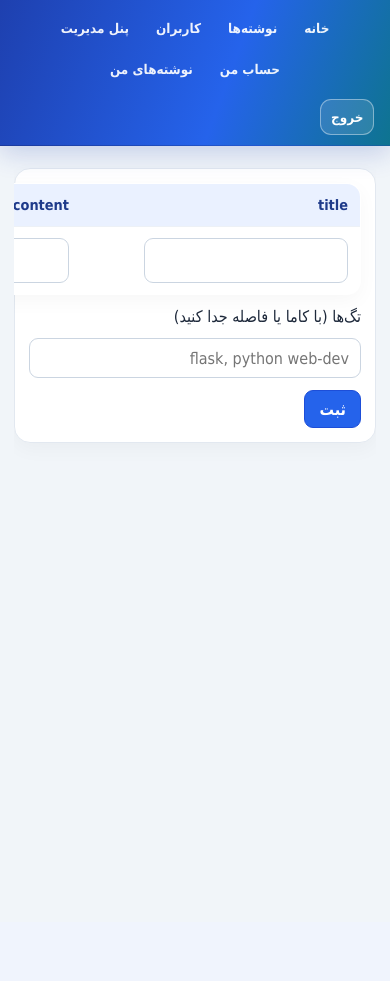
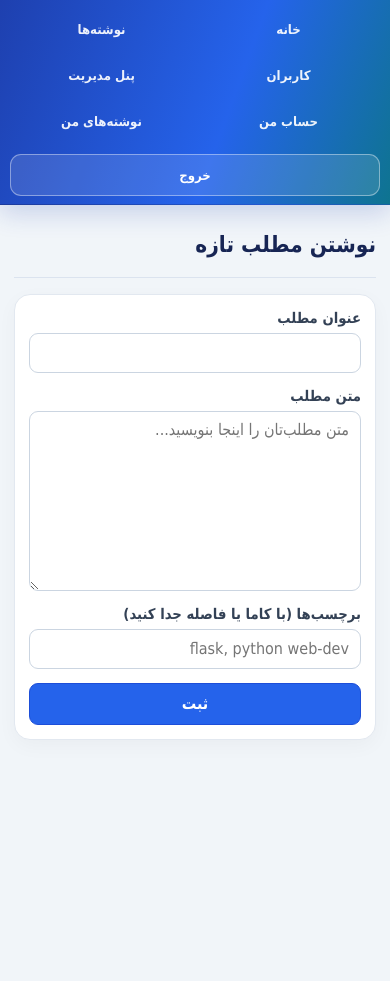
Before and after one commit to AlirezaAsady/flask-blog-platform, a Flask app: page /users/posts/new in a window 390 px wide. Before the commit the page ends 443 px from the top, so only its background shows below. Run offline with Flask 3, Linux system fonts and the light colour scheme; the visitor is signed in with stand-in values (Sample User, id 1); parts of the project's set-up code (start-up, migrations or seed data) failed here and were passed over.

Commit message:
feat(ui): improve mobile layouts and post editor

```diff
--- a/static/style.css
+++ b/static/style.css
@@ -140,6 +140,40 @@ td form {
   box-shadow: 0 6px 20px rgba(15, 23, 42, 0.035);
 }
 
+.page-content > .post-composer-form {
+  display: grid;
+  grid-template-columns: minmax(0, 1fr);
+  align-items: stretch;
+}
+
+.post-form-field {
+  display: grid;
+  min-width: 0;
+  gap: 7px;
+}
+
+.post-form-field label {
+  color: #334155;
+  font-size: 0.92rem;
+  font-weight: 700;
+}
+
+.post-form-field input,
+.post-form-field textarea {
+  width: 100%;
+}
+
+.post-form-field textarea {
+  min-height: 190px;
+  resize: vertical;
+  line-height: 1.8;
+}
+
+.post-composer-form > button {
+  justify-self: start;
+  min-width: 110px;
+}
+
 .page-content input[type="text"],
 .page-content input[type="password"],
 .page-content input[type="number"],
@@ -191,6 +225,21 @@ td form {
   border-radius: 14px;
   background: #fff;
   box-shadow: 0 6px 20px rgba(15, 23, 42, 0.035);
+}
+
+.table-scroll {
+  max-width: 100%;
+  margin: 0 0 22px;
+  overflow-x: auto;
+  overscroll-behavior-inline: contain;
+  scrollbar-color: #94a3b8 #e2e8f0;
+  scrollbar-width: thin;
+  -webkit-overflow-scrolling: touch;
+}
+
+.table-scroll:focus-visible {
+  outline: 3px solid #60a5fa;
+  outline-offset: 3px;
 }
 
 .page-content th {
@@ -878,47 +927,170 @@ td form {
 
 @media (max-width: 620px) {
   .site-nav {
-    align-items: flex-start;
+    align-items: stretch;
+    padding: 8px 10px;
   }
 
   .site-nav-links {
-    gap: 5px;
+    display: grid;
+    flex: 1 1 auto;
+    width: 100%;
+    grid-template-columns: repeat(3, minmax(0, 1fr));
+    gap: 4px;
   }
 
   .site-nav a,
   .site-nav-logout button {
-    min-height: 36px;
-    padding: 0 10px;
-    font-size: 0.84rem;
+    min-width: 0;
+    min-height: 42px;
+    padding: 4px 5px;
+    font-size: 0.82rem;
+    white-space: normal;
+    text-align: center;
+  }
+
+  .site-nav-logout {
+    align-self: stretch;
+  }
+
+  .site-nav-logout button {
+    width: 100%;
   }
 
   .home-directory {
-    width: min(100% - 28px, 480px);
-    margin-top: 22px;
+    width: 100%;
+    margin: 10px 0 24px;
   }
 
   .page-content {
     width: calc(100% - 28px);
     padding-top: 22px;
-    overflow-x: auto;
+    overflow-x: visible;
   }
 
   .page-content > form {
     align-items: stretch;
+    gap: 10px;
     padding: 14px;
+  }
+
+  .page-content > form > .table-scroll {
+    width: 100%;
+    min-width: 0;
+  }
+
+  .page-content > .post-composer-form {
+    gap: 14px;
+  }
+
+  .post-form-field input,
+  .post-form-field textarea {
+    font-size: 16px;
+  }
+
+  .post-form-field textarea {
+    min-height: 180px;
+  }
+
+  .post-composer-form > button {
+    width: 100%;
+    min-height: 44px;
   }
 
   .page-content > form input,
   .page-content > form textarea {
     flex: 1 1 100%;
+    width: 100%;
+    min-width: 0;
+    font-size: 16px;
   }
 
-  .page-content table {
+  .table-scroll table {
     min-width: 560px;
   }
 
-  .page-content .posts-owned-table {
+  .mobile-card-table {
+    overflow: visible;
+  }
+
+  .mobile-card-table table {
+    display: block;
+    min-width: 0;
+    overflow: visible;
+    border: 0;
+    background: transparent;
+    box-shadow: none;
+  }
+
+  .mobile-card-table thead {
+    position: absolute;
+    width: 1px;
+    height: 1px;
+    overflow: hidden;
+    clip: rect(0, 0, 0, 0);
+    white-space: nowrap;
+    clip-path: inset(50%);
+  }
+
+  .mobile-card-table tbody {
+    display: grid;
+    gap: 12px;
+  }
+
+  .mobile-card-table tbody tr {
+    display: block;
+    padding: 8px 12px;
+    border: 1px solid #e2e8f0;
+    border-radius: 14px;
+    background: #fff;
+    box-shadow: 0 5px 16px rgba(15, 23, 42, 0.05);
+  }
+
+  .mobile-card-table tbody tr:nth-child(even),
+  .mobile-card-table tbody tr:hover {
+    background: #fff;
+  }
+
+  .mobile-card-table td {
+    display: grid;
+    grid-template-columns: minmax(68px, 28%) minmax(0, 1fr);
+    align-items: start;
+    gap: 10px;
+    padding: 9px 2px;
+    border-top: 1px solid #edf1f6;
+    overflow-wrap: anywhere;
+    text-align: right;
+  }
+
+  .mobile-card-table td:first-child {
+    border-top: 0;
+  }
+
+  .mobile-card-table td::before {
+    content: attr(data-label);
+    color: #64748b;
+    font-size: 0.78rem;
+    font-weight: 700;
+  }
+
+  .mobile-card-table .tag-badge {
+    justify-self: start;
+  }
+
+  .owned-posts-scroll .posts-owned-table {
     min-width: 940px;
+  }
+
+  .page-content button {
+    min-height: 42px;
+  }
+
+  .page-content .post-action-btn {
+    min-height: 34px;
+  }
+
+  .route-card {
+    min-height: 44px;
   }
 
   .flash-message {
@@ -926,8 +1098,12 @@ td form {
   }
 
   .home-hero {
-    padding: 24px 20px;
+    padding: 20px 18px;
     border-radius: 22px;
+  }
+
+  .home-hero h1 {
+    font-size: 1.55rem;
   }
 
   .home-hero-mark {
@@ -962,15 +1138,44 @@ td form {
 @media (max-width: 420px) {
   .site-nav {
     flex-direction: column;
-    align-items: stretch;
   }
 
   .site-nav-links {
-    justify-content: center;
+    grid-template-columns: repeat(2, minmax(0, 1fr));
   }
 
   .site-nav-logout {
-    align-self: flex-start;
+    align-self: stretch;
+  }
+
+  .home-hero-actions {
+    display: grid;
+    grid-template-columns: 1fr;
+  }
+
+  .home-button {
+    width: 100%;
+    min-height: 44px;
+    box-sizing: border-box;
+  }
+
+  .route-section-heading {
+    align-items: center;
+  }
+
+  .section-count {
+    max-width: 45%;
+    white-space: normal;
+    text-align: center;
+  }
+
+  .page-content > h1 {
+    margin-bottom: 16px;
+    font-size: 1.4rem;
+  }
+
+  .flash-message {
+    line-height: 1.7;
   }
 }
 
--- a/templates/base.html
+++ b/templates/base.html
@@ -2,6 +2,7 @@
 <html lang="fa" dir="rtl">
   <head>
     <meta charset="UTF-8" />
+    <meta name="viewport" content="width=device-width, initial-scale=1" />
     <title>My App</title>
     <link
       rel="stylesheet"
--- a/templates/posts_create.html
+++ b/templates/posts_create.html
@@ -1,28 +1,36 @@
 {% extends "base.html" %} {% block content %}
 
-<form method="POST" action="{{ url_for('posts_create') }}">
-  <table>
-    <thead>
-      <tr>
-        <th>title</th>
-        <th>content</th>
-      </tr>
-    </thead>
-    <tbody>
-      <tr>
-        <td><input type="text" name="title" /></td>
-        <td><input type="text" name="content" /></td>
-      </tr>
-    </tbody>
-  </table>
+<h1>نوشتن مطلب تازه</h1>
+<form
+  method="POST"
+  action="{{ url_for('posts_create') }}"
+  class="post-composer-form"
+>
+  <div class="post-form-field">
+    <label for="post-title">عنوان مطلب</label>
+    <input type="text" id="post-title" name="title" required />
+  </div>
 
-  <label for="tags">تگ‌ها (با کاما یا فاصله جدا کنید)</label>
+  <div class="post-form-field">
+    <label for="post-content">متن مطلب</label>
+    <textarea
+      id="post-content"
+      name="content"
+      rows="8"
+      required
+      placeholder="متن مطلب‌تان را اینجا بنویسید..."
+    ></textarea>
+  </div>
+
+  <div class="post-form-field">
+    <label for="tags">برچسب‌ها (با کاما یا فاصله جدا کنید)</label>
     <input
       type="text"
       id="tags"
       name="tags"
       placeholder="flask, python web-dev"
     />
+  </div>
 
   <button type="submit">ثبت</button>
 </form>
--- a/templates/posts_list_owned_update.html
+++ b/templates/posts_list_owned_update.html
@@ -7,6 +7,7 @@
 </form>
 
 {% if posts %}
+<div class="table-scroll owned-posts-scroll" role="region" aria-label="مدیریت نوشته‌های من" tabindex="0">
 <table class="posts-owned-table">
   <thead>
     <tr>
@@ -69,6 +70,7 @@
     {% endfor %}
   </tbody>
 </table>
+</div>
 {% else %}
 <p>پستی پیدا نشد</p>
 {% endif %}
```
Also changed, not shown: templates/admin_tags.html (+10 -3 lines), templates/edit_account.html (+24 -2 lines), templates/posts_by_tag.html (+12 -5 lines), templates/posts_list_all.html (+16 -7 lines), templates/users.html (+11 -4 lines). Lines whose indentation alone changed are shown as unchanged.
